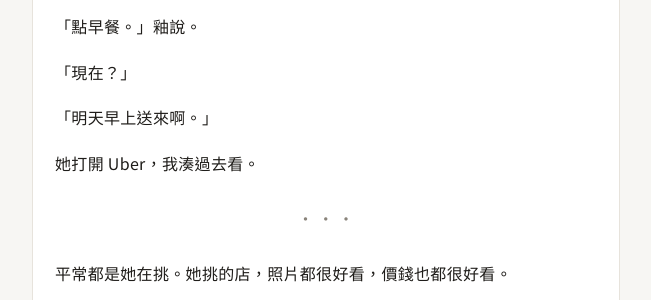
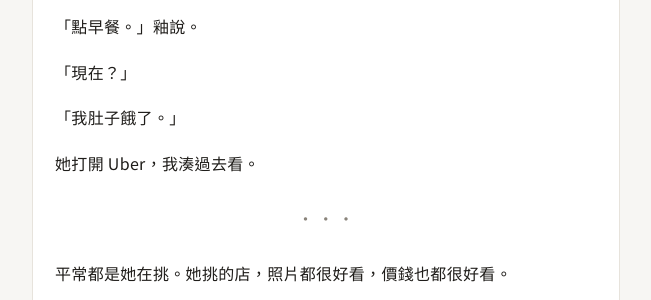
Before and after one commit to Sierra2121/weibeifen, a Jekyll site: the page built from _posts/2026-11-13-sea-smell.md, in a window 1280 px wide and 900 px high. Shown: the part 282-582 px from the top of the window, without its empty margins (314-965 px from the left). Built offline with Jekyll 4.4.1, drawn with Linux system fonts in a browser that asks for light colours.

Commit message:
海味：釉改說「我肚子餓了」
Co-Authored-By: Claude Opus 5.5 <noreply@anthropic.com>
Claude-Session: https://claude.ai/code/session_01VPttWQT1pdU2FXUZhrVeJK

```diff
--- a/_posts/2026-11-13-sea-smell.md
+++ b/_posts/2026-11-13-sea-smell.md
@@ -20,7 +20,7 @@ date: 2026-11-13 00:15:00 +0800
 
 「現在？」
 
-「明天早上送來啊。」
+「我肚子餓了。」
 
 她打開 Uber，我湊過去看。
 
```
